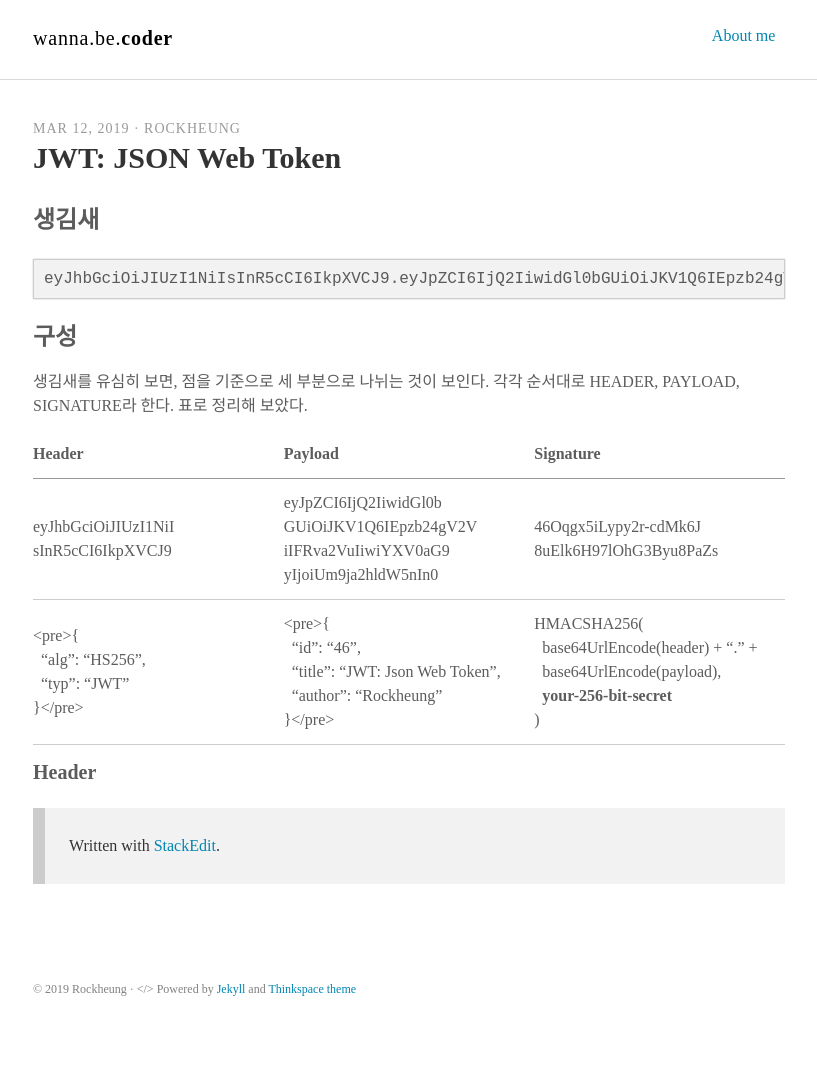
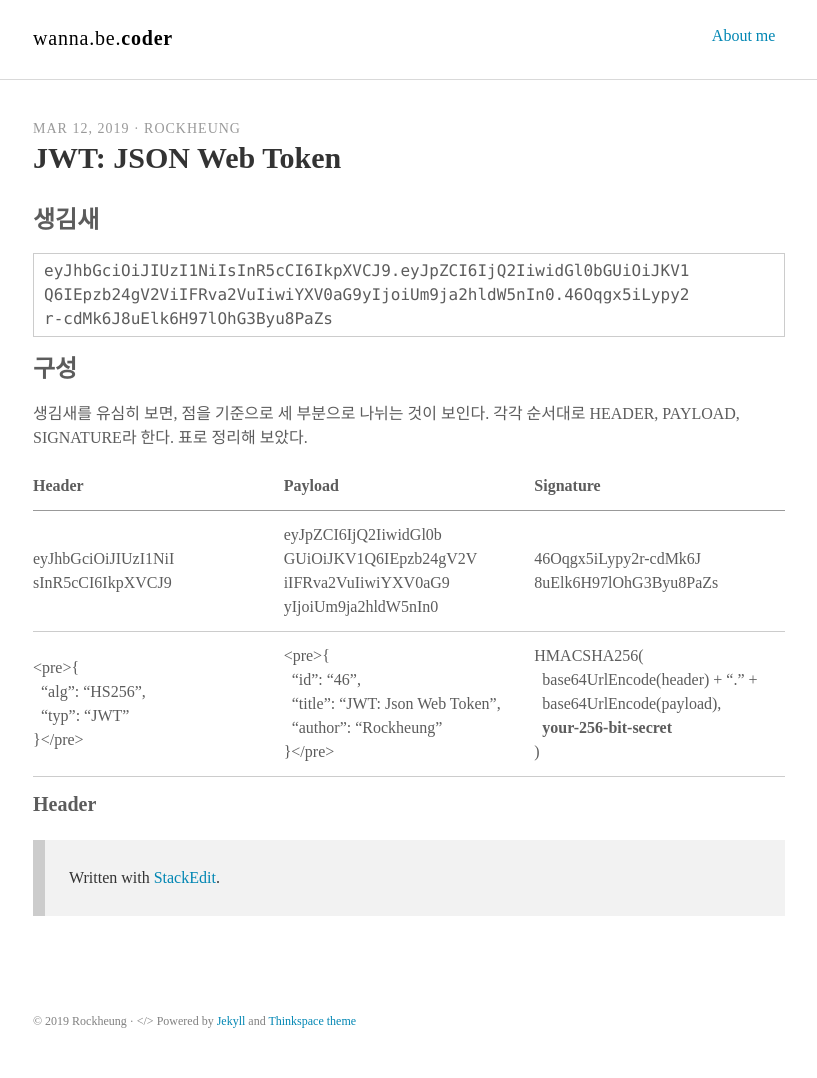
Before and after one commit to Rockheung/rockheung.github.io, a Jekyll site: the page built from _posts/2019-03-12-JWT-JSON-Web-token.md, in a window 1280 px wide. Shown: the whole page, without its empty margins (231-1048 px from the left). Built offline with Jekyll 4.4.1, drawn with Linux system fonts in a browser that asks for light colours; a style sheet for code colours, icons or effects is not loaded; before the commit the page ends 1046 px from its top, so only the background shows below that.

Commit message:
_posts/2019-03-12-JWT-JSON-Web-token.md updated from https://stackedit.io/

````diff
--- a/_posts/2019-03-12-JWT-JSON-Web-token.md
+++ b/_posts/2019-03-12-JWT-JSON-Web-token.md
@@ -8,9 +8,9 @@ categories: Study
 ---
 ###  생김새
 
-```shell
-eyJhbGciOiJIUzI1NiIsInR5cCI6IkpXVCJ9.eyJpZCI6IjQ2IiwidGl0bGUiOiJKV1Q6IEpzb24gV2ViIFRva2VuIiwiYXV0aG9yIjoiUm9ja2hldW5nIn0.46Oqgx5iLypy2r-cdMk6J8uElk6H97lOhG3Byu8PaZs
-```
+<pre>
+eyJhbGciOiJIUzI1NiIsInR5cCI6IkpXVCJ9.eyJpZCI6IjQ2IiwidGl0bGUiOiJKV1<br>Q6IEpzb24gV2ViIFRva2VuIiwiYXV0aG9yIjoiUm9ja2hldW5nIn0.46Oqgx5iLypy2<br>r-cdMk6J8uElk6H97lOhG3Byu8PaZs</pre>
+
 
 
 ### 구성
````
